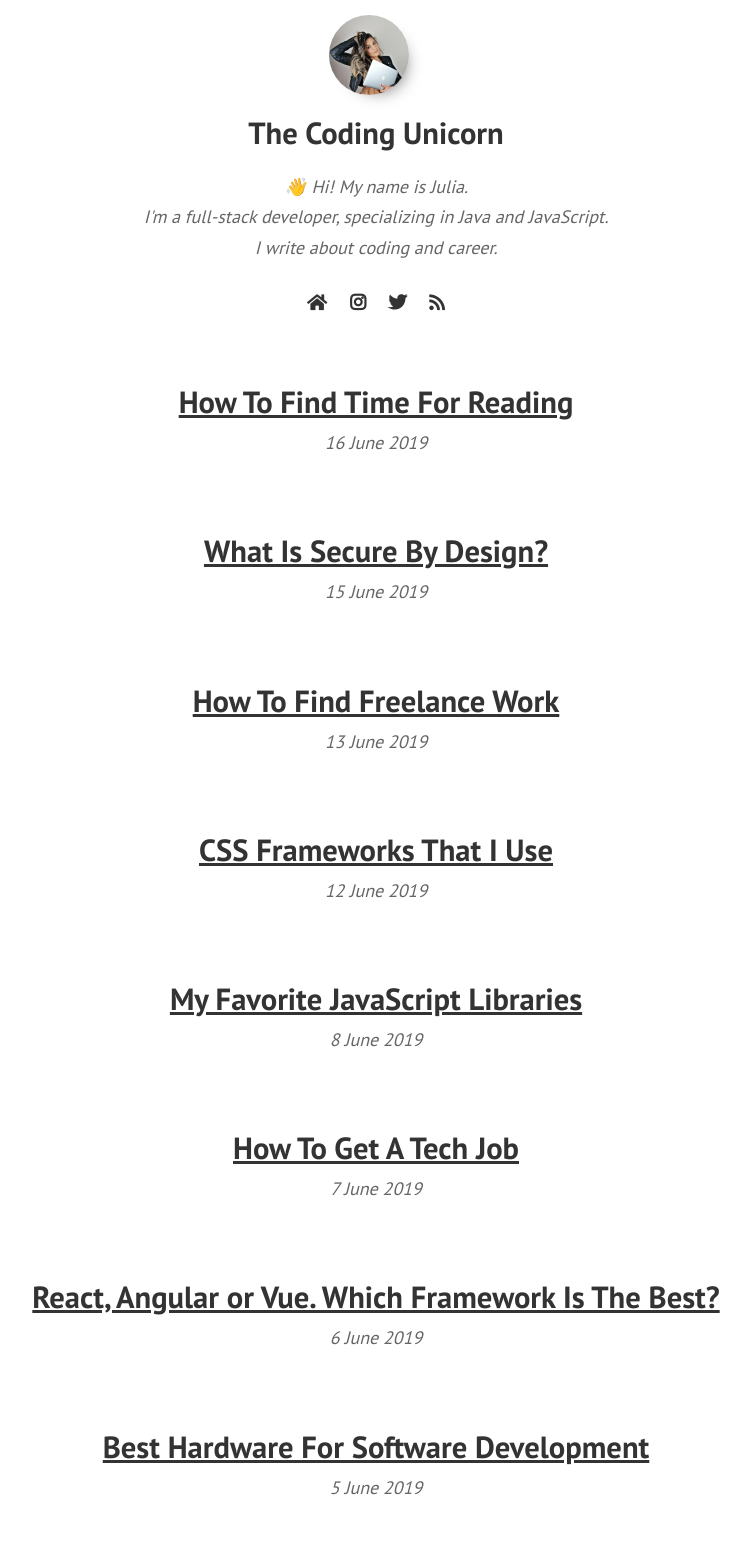
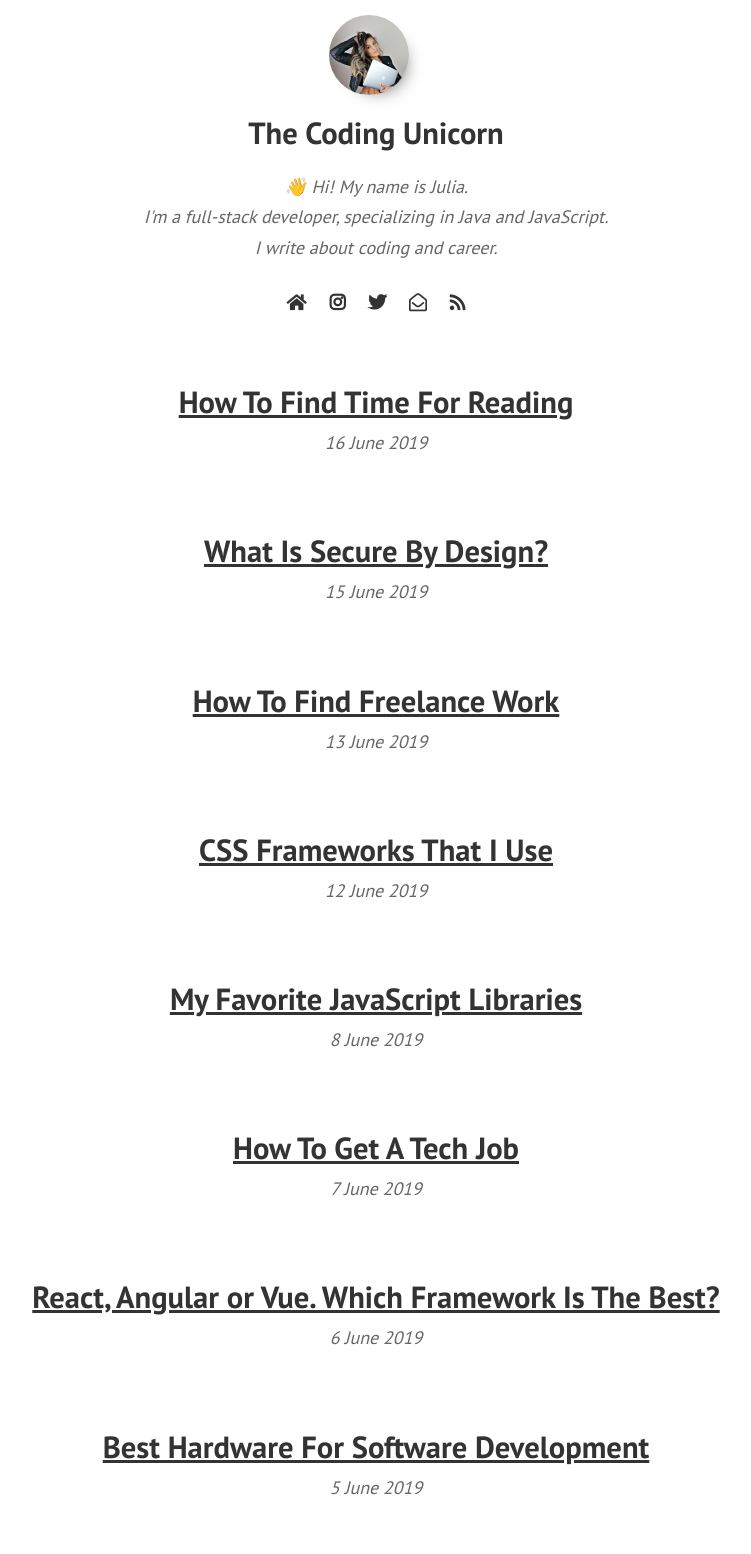
Before and after one commit to unicorncoding/unicorncoding.github.io, a Jekyll site: the page built from index.html, in a window 1280 px wide. Shown: the whole page, without its empty margins (264-1015 px from the left). Built offline with Jekyll 4.4.1, drawn with Linux system fonts in a browser that asks for light colours; nearby versions of some CDN libraries; comment, search, counter and statistics services are not loaded.

Commit message:
add email

```diff
--- a/_layouts/default.html
+++ b/_layouts/default.html
@@ -52,6 +52,7 @@
             <a href="/"><i class="fa fa-home"></i></a>
             <a href="//instagram.com/coding_unicorn" target="_blank"><i class="fab fa-instagram"></i></a>
             <a href="//twitter.com/intent/follow?screen_name=UnicornCoding" target="_blank"><i class="fab fa-twitter"></i></a>
+            <a href="mailto:co.unicorn.ding@gmail.com" target="_blank"><i class="far fa-envelope-open"></i></a>
             <a href="{{ site.baseurl }}/feed.xml" target="_blank"><i class="fas fa-rss"></i></a>
           </nav>
         </header>
```
